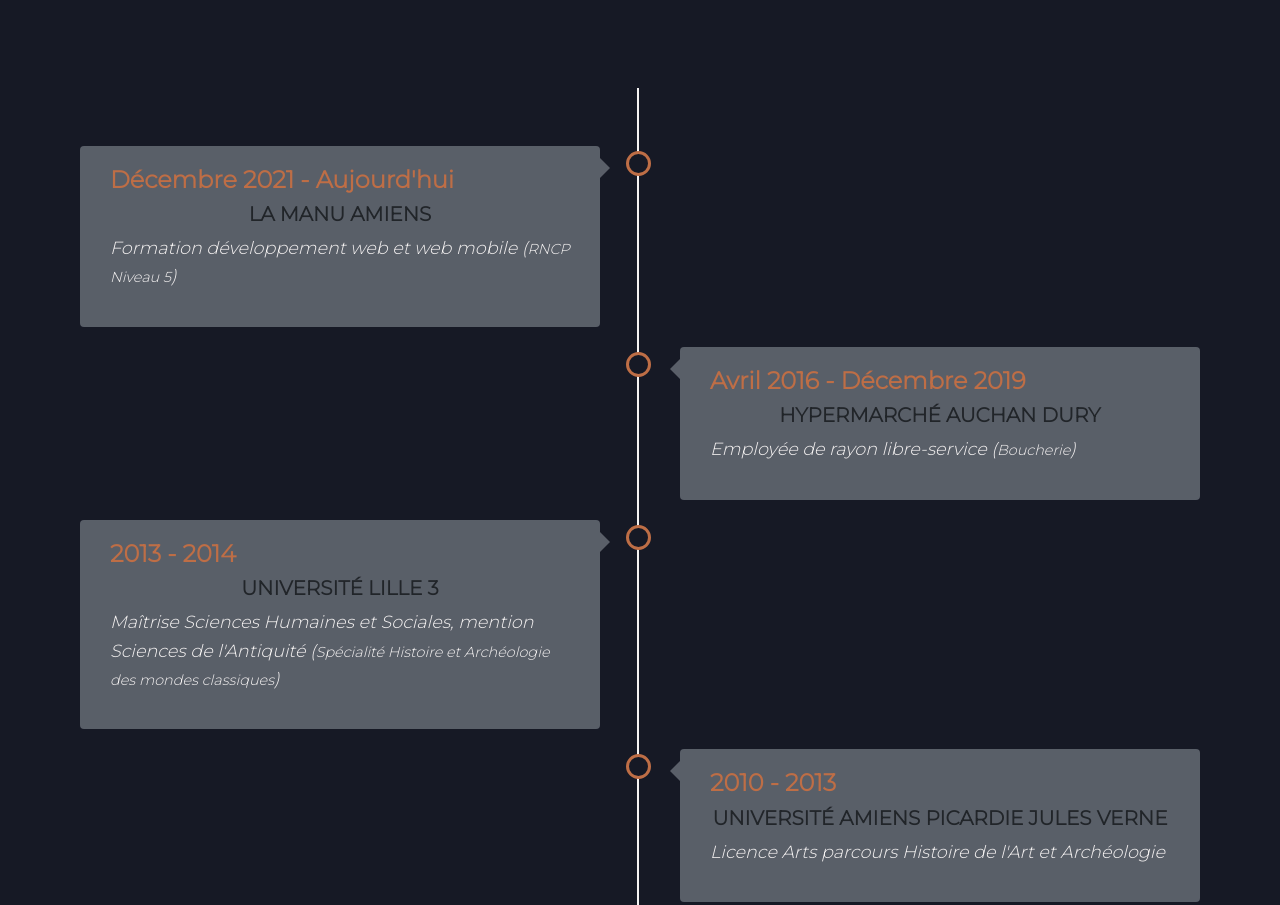
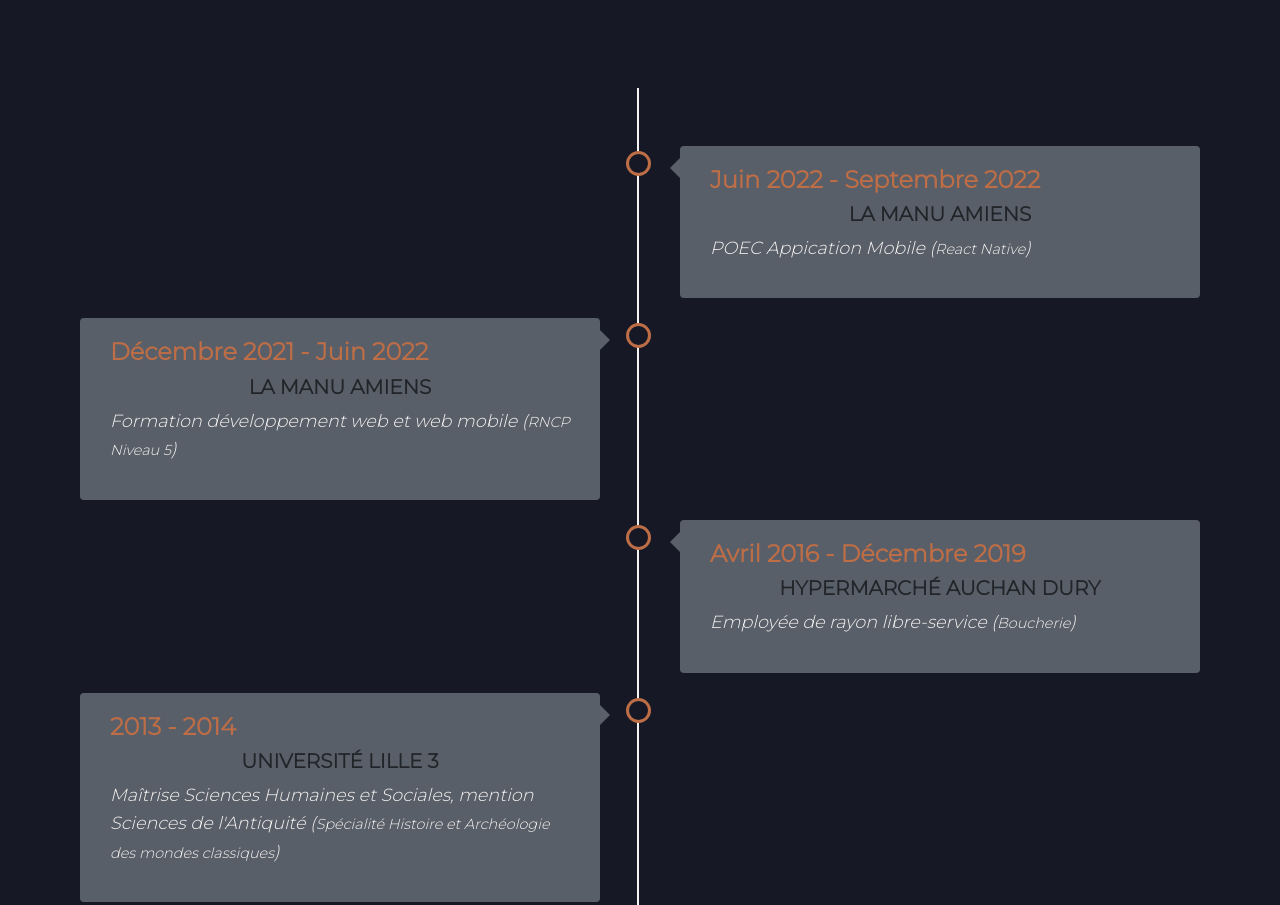
Before and after one commit to AnaChqt/CVNumeriqueAnaisChoquet, a plain HTML site: page index.html in a window 1280 px wide. Shown: the part 3440-4345 px from the top of the page. Drawn offline with nearby package versions, Linux system fonts and the light colour scheme.

Commit message:
Ajout de la formation POEC et modfi des skills

```diff
--- a/index.html
+++ b/index.html
@@ -139,8 +139,9 @@
                         <p class="p-2 pt-2 pb-3 text text-center">Développement de sites web et applications, création et gestion de bases de données,
                                                 programmation orientée objet.</p>
                         <div class="skills d-inline-flex d-flex justify-content-around px-4 pb-2 text-center">
-                            <p> PHP8 </p>
+                            <p> PHP7 </p>
                             <p> SQL </p>
+                            <p> Symfony 5 </p>
                         </div>
                     </div>
                 </div>
@@ -154,6 +155,7 @@
                         <div class="skills d-inline-flex d-flex justify-content-around px-4 pb-2 text-center">
                             <p> Wordpress </p>
                             <p> Adobe XD </p>
+                            <p> Figma </p>
                             <p> Canva </p>
                         </div>
                     </div>
@@ -186,12 +188,20 @@
                 </h1>
                 <div class="module-line"></div>
             </div>
-<!-- Formation Dev LA MANU AMIENS -->
+<!-- Formation POEC LA MANU AMIENS -->
             <div class="pt-5">
                 <div class="timeline pt-5">
+                    <div class="container right" data-aos="slide-up" data-aos-once="true" data-aos-duration = "1000">
+                        <div class="content">
+                            <h2>Juin 2022 - Septembre 2022</h2>
+                            <h5 class="text-center fw-bold">LA MANU AMIENS</h5>
+                            <p class="text fst-italic">POEC Appication Mobile (<span class="study">React Native</span>)</p>
+                        </div>
+                    </div>
+<!-- Formation Dev LA MANU AMIENS -->
                     <div class="container left" data-aos="slide-up" data-aos-once="true" data-aos-duration = "1000">
                         <div class="content">
-                            <h2>Décembre 2021 - Aujourd'hui</h2>
+                            <h2>Décembre 2021 - Juin 2022</h2>
                             <h5 class="text-center fw-bold">LA MANU AMIENS</h5>
                             <p class="text fst-italic">Formation développement web et web mobile (<span class="study">RNCP Niveau 5</span>)</p>
                         </div>
```
